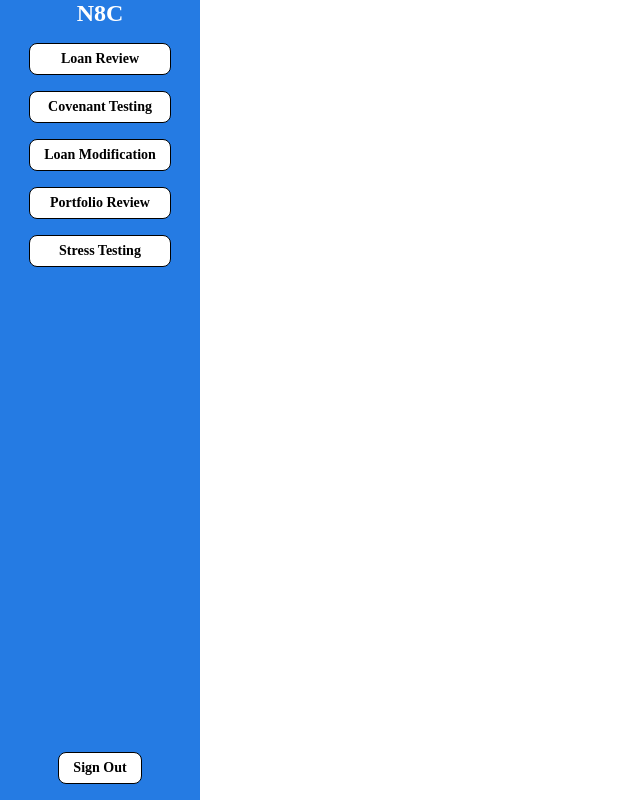
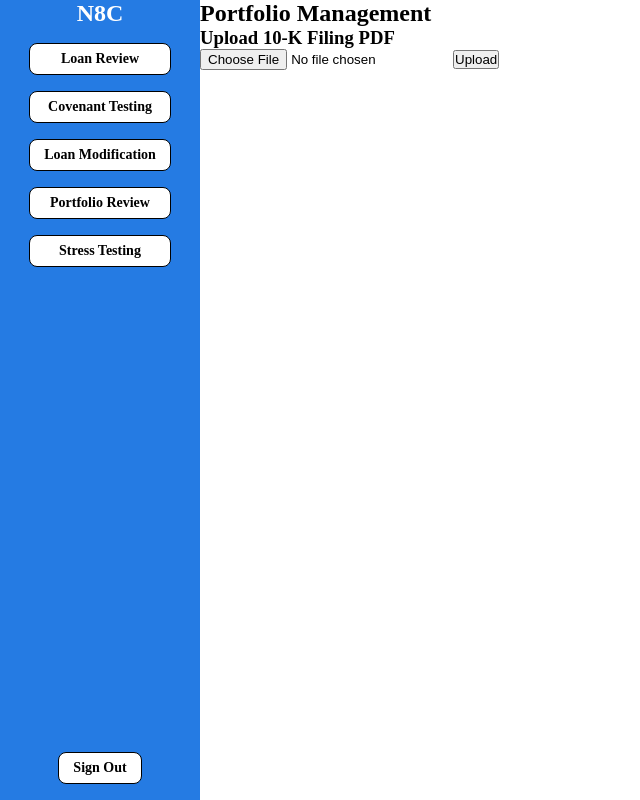
Before and after one commit to Kerlin-Augustin/n8c, a React (Vite) app in the folder frontend/: page / in a window 1280 px wide. Shown: the whole page, without its empty margins (0-640 px from the left). Built offline with nearby package versions, Linux system fonts and the light colour scheme.

Commit message:
added some ui and 10k filing bones

```diff
--- a/frontend/src/App.tsx
+++ b/frontend/src/App.tsx
@@ -1,11 +1,14 @@
+import PortfolioManagement from "./components/PortfolioManagement"
 import Sidebar from "./components/sidebar/Sidebar"
 
 function App() {
 
   return (
     <>
-      <Sidebar />
-
+      <div style={{ display: 'flex'}}>
+        <Sidebar />
+        <PortfolioManagement />
+      </div>
     </>
   )
 }
--- /dev/null
+++ b/frontend/src/components/PortfolioManagement.tsx
@@ -0,0 +1,23 @@
+const PortfolioManagement = () => {
+
+  const handleSubmit = (e: React.FormEvent) => {
+    e.preventDefault()
+
+  }
+
+  return (
+    <div>
+      <h2>Portfolio Management</h2>
+      <div>
+        <h3>Upload 10-K Filing PDF</h3>
+        <form onSubmit={handleSubmit}>
+          <input type='file'></input>
+          <button>Upload</button>
+        </form>
+      </div>
+    </div>
+
+  )
+}
+
+export default PortfolioManagement
--- a/frontend/src/components/sidebar/SidebarButton.tsx
+++ b/frontend/src/components/sidebar/SidebarButton.tsx
@@ -2,7 +2,7 @@ interface SidebarButtonProps {
   buttonText: string
 }
 
-function SidebarButton({buttonText}: SidebarButtonProps) {
+const SidebarButton = ({buttonText}: SidebarButtonProps) => {
 
   const style: {[key:string] : React.CSSProperties} = {
     homeButton: {
```
Also changed, not shown: 1 other file (tests, documents, lock files or other folders).
